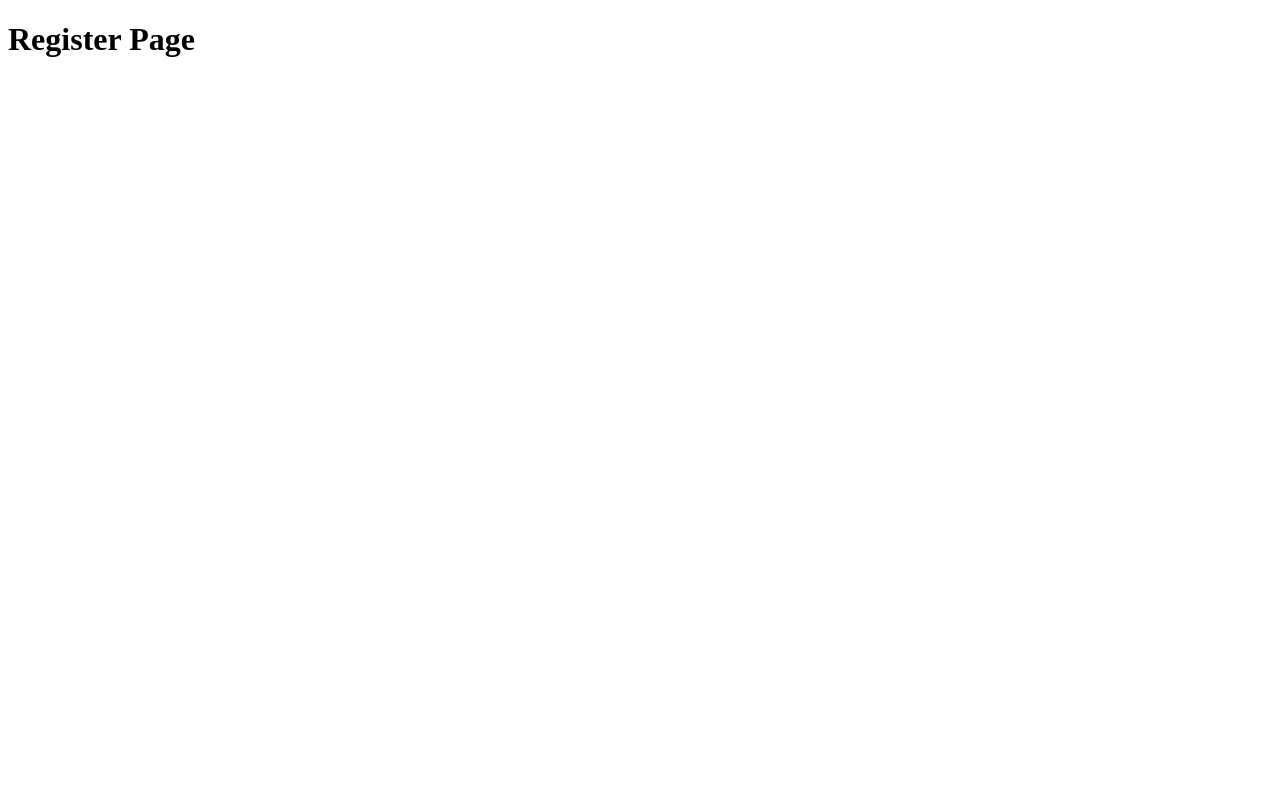
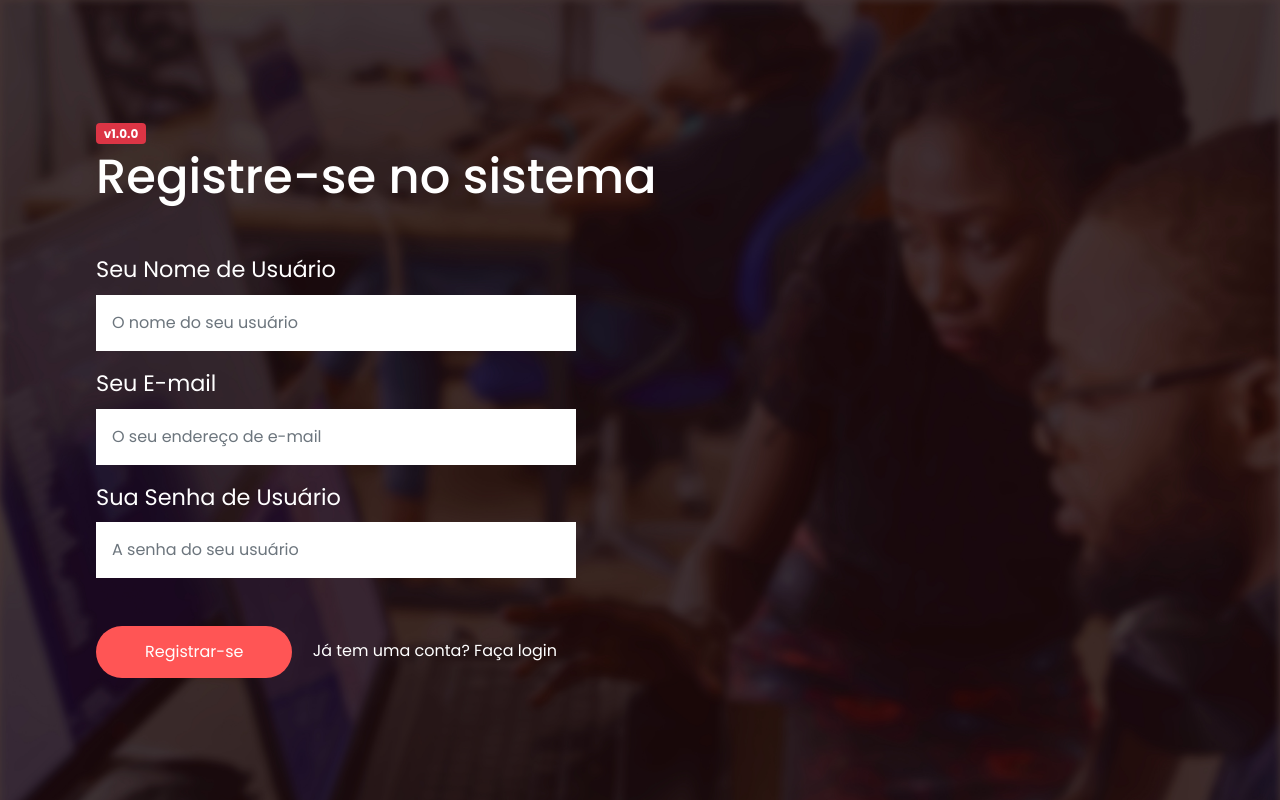
Before and after one commit to gapima/Dangi, a Flask app: page /register in a window 1280 px wide. Before the commit the page is almost empty. Run offline with Flask 2, Linux system fonts and the light colour scheme.

Commit message:
new: finished login & register page

```diff
--- a/static/styles/global.css
+++ b/static/styles/global.css
@@ -77,7 +77,7 @@ html {
     font-size: 2rem;
 }
 
-.home button {
+.home-button {
     padding: 0.8rem 2rem;
     background: #ffffff;
     color: #ff5555;
--- a/templates/index.html
+++ b/templates/index.html
@@ -46,8 +46,8 @@
                 <div class="col-md-12">
                     <h1> Dangi </h1>
                     <p> Validador de arquivos e layouts web </p>
-                    <a href="/login"> <button> ENTRAR NO PAINEL <i class="fas fa-arrow-right"></i> </button> </a>
-                    <button> CONTATO <i class="fas fa-phone"></i> </button>
+                    <a href="/login"> <button class="home-button"> ENTRAR NO PAINEL <i class="fas fa-arrow-right"></i> </button> </a>
+                    <button class="home-button"> CONTATO <i class="fas fa-phone"></i> </button>
                 </div>
             </div>
         </div>
--- a/templates/register.html
+++ b/templates/register.html
@@ -1,13 +1,57 @@
 <!DOCTYPE html>
 <html lang="en">
+
 <head>
     <meta charset="UTF-8">
     <meta http-equiv="X-UA-Compatible" content="IE=edge">
     <meta name="viewport" content="width=device-width, initial-scale=1.0">
 
-    <title>Dangi | Register</title>
+    <link href="https://cdn.jsdelivr.net/npm/bootstrap@5.0.1/dist/css/bootstrap.min.css" rel="stylesheet" integrity="sha384-+0n0xVW2eSR5OomGNYDnhzAbDsOXxcvSN1TPprVMTNDbiYZCxYbOOl7+AMvyTG2x" crossorigin="anonymous">
+
+    <link rel="stylesheet" type="text/css" href="{{ url_for('static',filename='styles/global.css') }}">
+    <link rel="stylesheet" type="text/css" href="{{ url_for('static',filename='styles/account.css') }}">
+
+    <title>Dangi | Registrar </title>
 </head>
+
 <body>
-    <h1> Register Page </h1>
+
+    <section id="login">
+        <div class="container-fluid login">
+            <div class="row align-items-center h-100">
+                <div class="col-md-12">
+
+                    <span class="badge bg-danger mb-1">v1.0.0</span>
+                    <h2 class="mb-5"> Registre-se no sistema </h2>
+
+                    <form>
+                        <div class="mb-3">
+                          <label for="usernameInput" class="form-label"> Seu Nome de Usuário </label>
+                          <input type="text" class="form-control" id="usernameInput" aria-describedby="username" placeholder="O nome do seu usuário">
+                        </div>
+
+                        <div class="mb-3">
+                            <label for="emailInput" class="form-label"> Seu E-mail </label>
+                            <input type="email" class="form-control" id="emailInput" aria-describedby="email" placeholder="O seu endereço de e-mail">
+                          </div>
+
+                        <div class="mb-5">
+                          <label for="passwordInput" class="form-label"> Sua Senha de Usuário </label>
+                          <input type="password" class="form-control" id="passwordInput" placeholder="A senha do seu usuário">
+                        </div>
+
+                        <button type="submit" class="btn login-button">Registrar-se</button>
+                        <a href="/login"> <p class="list-inline-item"> Já tem uma conta? Faça login </p> </a>
+
+                      </form>
+
+                </div>
+            </div>
+        </div>
+    </section>
+
+    <script src="https://cdn.jsdelivr.net/npm/bootstrap@5.0.1/dist/js/bootstrap.bundle.min.js" integrity="sha384-gtEjrD/SeCtmISkJkNUaaKMoLD0//ElJ19smozuHV6z3Iehds+3Ulb9Bn9Plx0x4" crossorigin="anonymous"></script>
+
 </body>
+
 </html>
```
Also changed, not shown: templates/login.html (+40 -1 lines).
